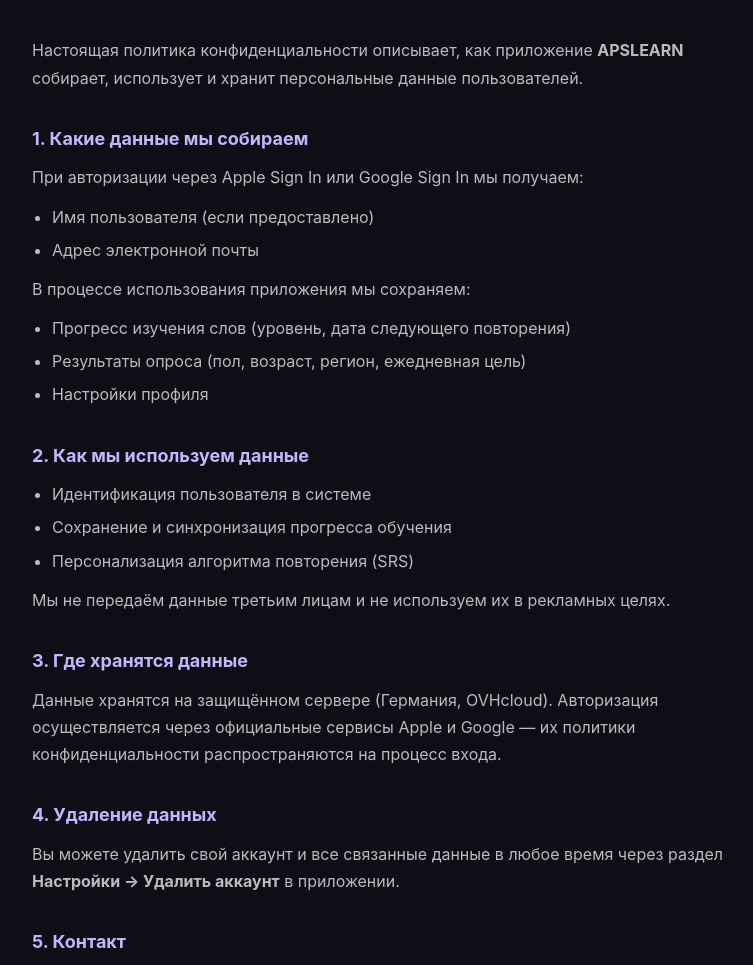
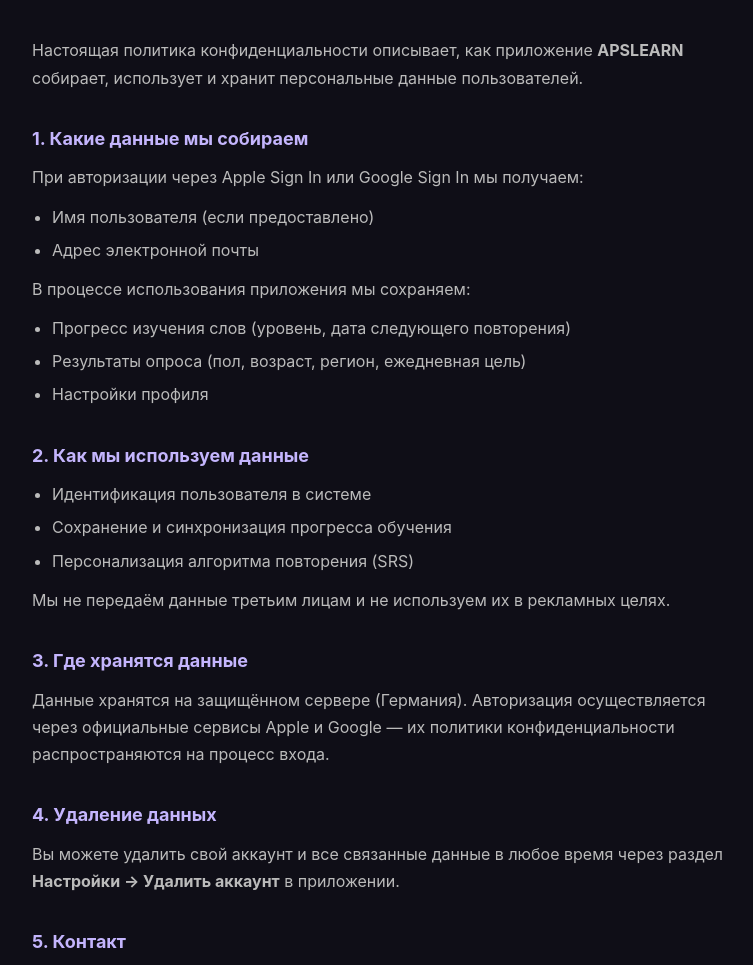
Before and after one commit to kruper47/apslearn-privacy, a plain HTML site: page index.html in a window 1280 px wide. Shown: the part 122-1087 px from the top of the page, without its empty margins (248-1001 px from the left). Drawn offline with Linux system fonts and the light colour scheme.

Commit message:
Remove hosting provider name

```diff
--- a/index.html
+++ b/index.html
@@ -53,7 +53,7 @@
     <p>Мы не передаём данные третьим лицам и не используем их в рекламных целях.</p>
 
     <h2>3. Где хранятся данные</h2>
-    <p>Данные хранятся на защищённом сервере (Германия, OVHcloud). Авторизация осуществляется через официальные сервисы Apple и Google — их политики конфиденциальности распространяются на процесс входа.</p>
+    <p>Данные хранятся на защищённом сервере (Германия). Авторизация осуществляется через официальные сервисы Apple и Google — их политики конфиденциальности распространяются на процесс входа.</p>
 
     <h2>4. Удаление данных</h2>
     <p>Вы можете удалить свой аккаунт и все связанные данные в любое время через раздел <strong>Настройки → Удалить аккаунт</strong> в приложении.</p>
```
